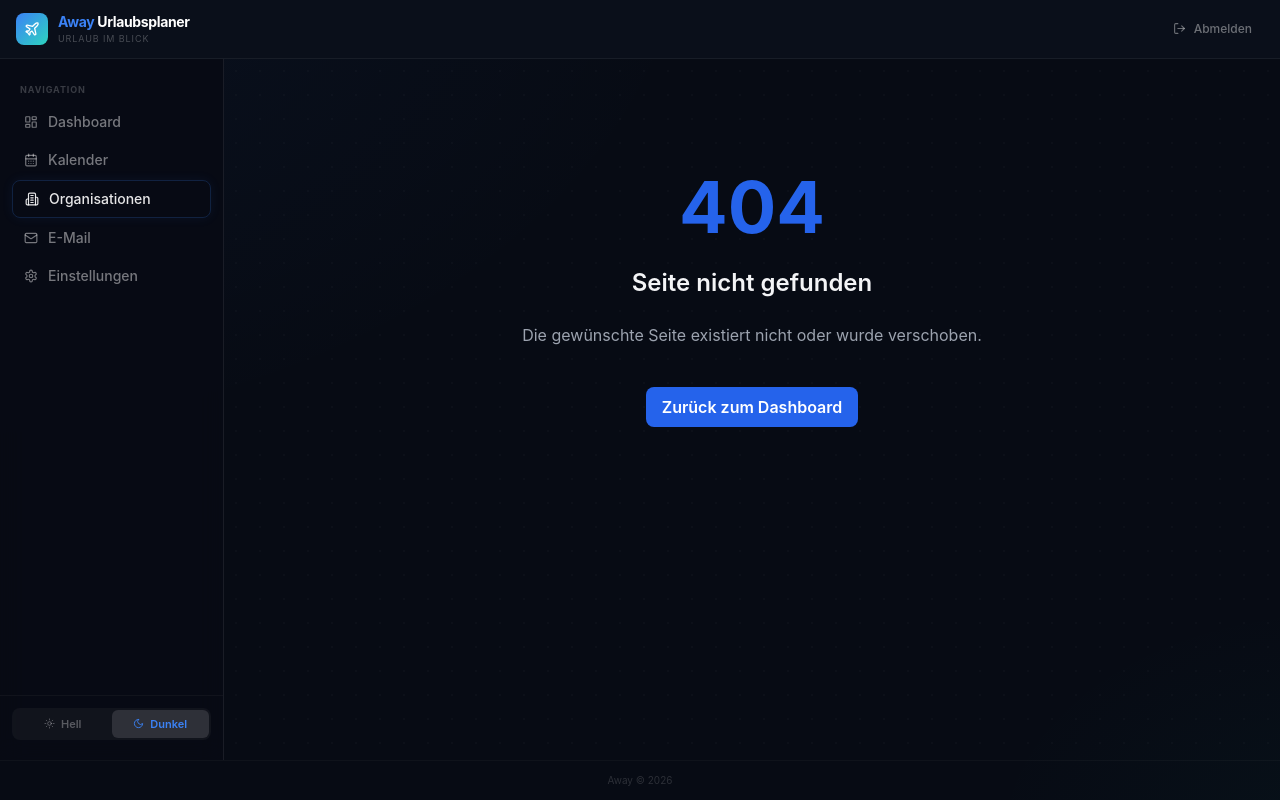
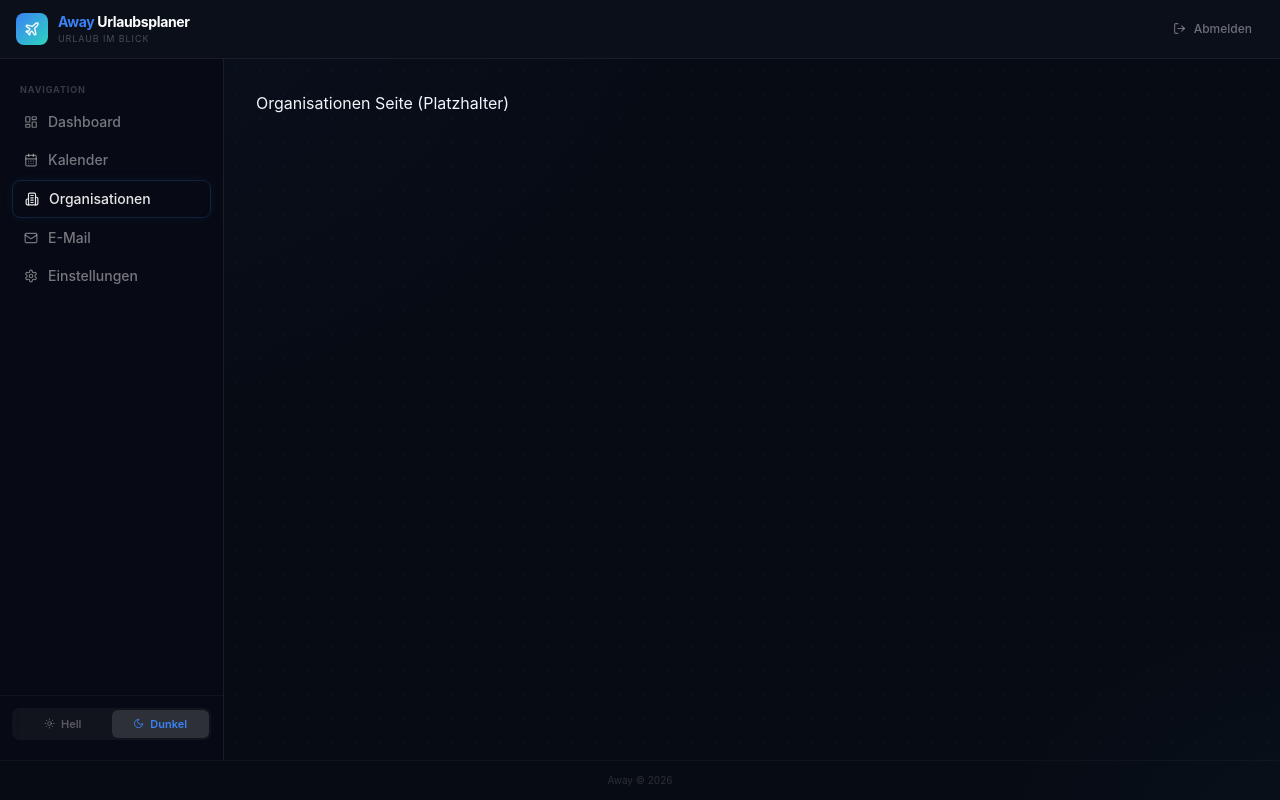
Before and after one commit to Wamocon/away, a Next.js app: page /dashboard/organizations in a window 1280 px wide. Before the commit this address had no page. Built offline with nearby package versions, Linux system fonts and the light colour scheme.

Commit message:
fix: seiten 404

```diff
--- /dev/null
+++ b/src/app/dashboard/calendar/page.tsx
@@ -0,0 +1,3 @@
+export default function CalendarPage() {
+  return <div style={{padding: 32}}><h1>Kalender Seite (Platzhalter)</h1></div>;
+}
--- /dev/null
+++ b/src/app/dashboard/email/page.tsx
@@ -0,0 +1,3 @@
+export default function EmailPage() {
+  return <div style={{padding: 32}}><h1>Email Seite (Platzhalter)</h1></div>;
+}
--- /dev/null
+++ b/src/app/dashboard/organizations/page.tsx
@@ -0,0 +1,3 @@
+export default function OrganizationsPage() {
+  return <div style={{padding: 32}}><h1>Organisationen Seite (Platzhalter)</h1></div>;
+}
```
